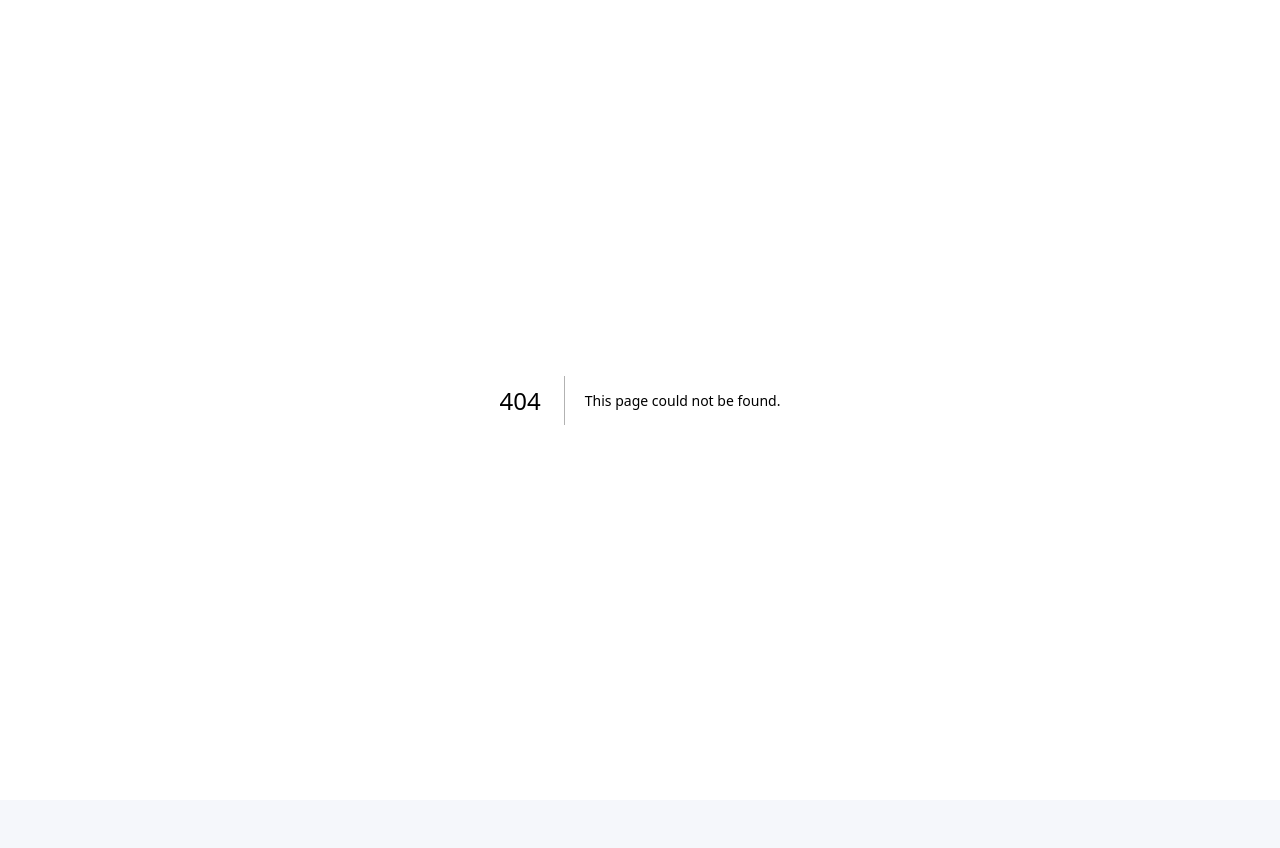
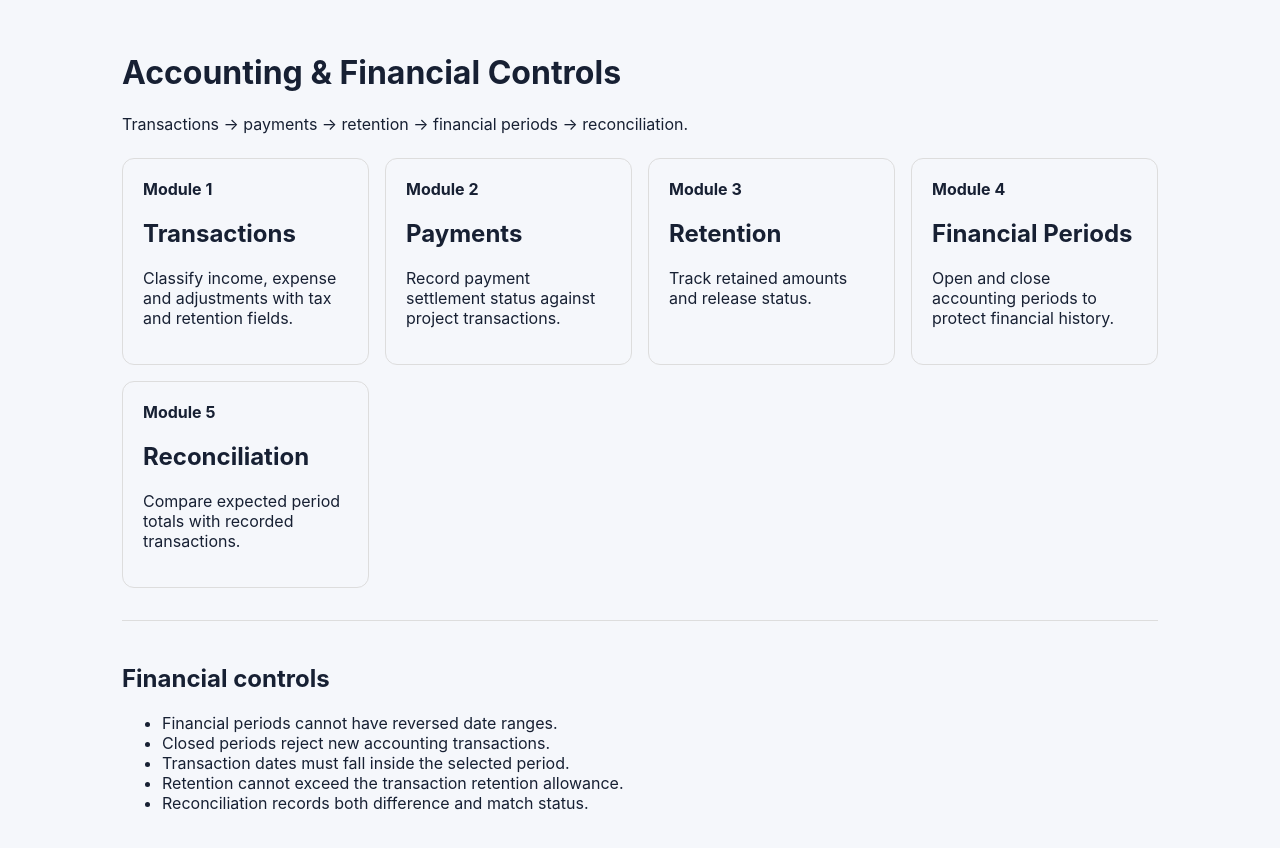
Before and after one commit to mongkol-ux/BuildCost-Pro, a Next.js app in the folder apps/web/: page /accounting in a window 1280 px wide. Before the commit this address had no page. Shown: the top 848 px of the page. Before the commit the page ends 800 px from the top, so only its background shows below. Built offline with nearby package versions, Linux system fonts and the light colour scheme.

Commit message:
feat: add STEP 35 accounting UI

```diff
--- /dev/null
+++ b/apps/web/app/accounting/page.tsx
@@ -0,0 +1,35 @@
+export default function AccountingPage() {
+  const modules = [
+    ["1", "Transactions", "Classify income, expense and adjustments with tax and retention fields."],
+    ["2", "Payments", "Record payment settlement status against project transactions."],
+    ["3", "Retention", "Track retained amounts and release status."],
+    ["4", "Financial Periods", "Open and close accounting periods to protect financial history."],
+    ["5", "Reconciliation", "Compare expected period totals with recorded transactions."],
+  ];
+
+  return (
+    <main style={{ maxWidth: 1100, margin: "0 auto", padding: 32 }}>
+      <h1>Accounting & Financial Controls</h1>
+      <p>Transactions → payments → retention → financial periods → reconciliation.</p>
+      <section style={{ display: "grid", gridTemplateColumns: "repeat(auto-fit,minmax(220px,1fr))", gap: 16, marginTop: 24 }}>
+        {modules.map(([number, title, description]) => (
+          <article key={number} style={{ border: "1px solid #ddd", borderRadius: 12, padding: 20 }}>
+            <strong>Module {number}</strong>
+            <h2>{title}</h2>
+            <p>{description}</p>
+          </article>
+        ))}
+      </section>
+      <section style={{ marginTop: 32, borderTop: "1px solid #ddd", paddingTop: 24 }}>
+        <h2>Financial controls</h2>
+        <ul>
+          <li>Financial periods cannot have reversed date ranges.</li>
+          <li>Closed periods reject new accounting transactions.</li>
+          <li>Transaction dates must fall inside the selected period.</li>
+          <li>Retention cannot exceed the transaction retention allowance.</li>
+          <li>Reconciliation records both difference and match status.</li>
+        </ul>
+      </section>
+    </main>
+  );
+}
```
